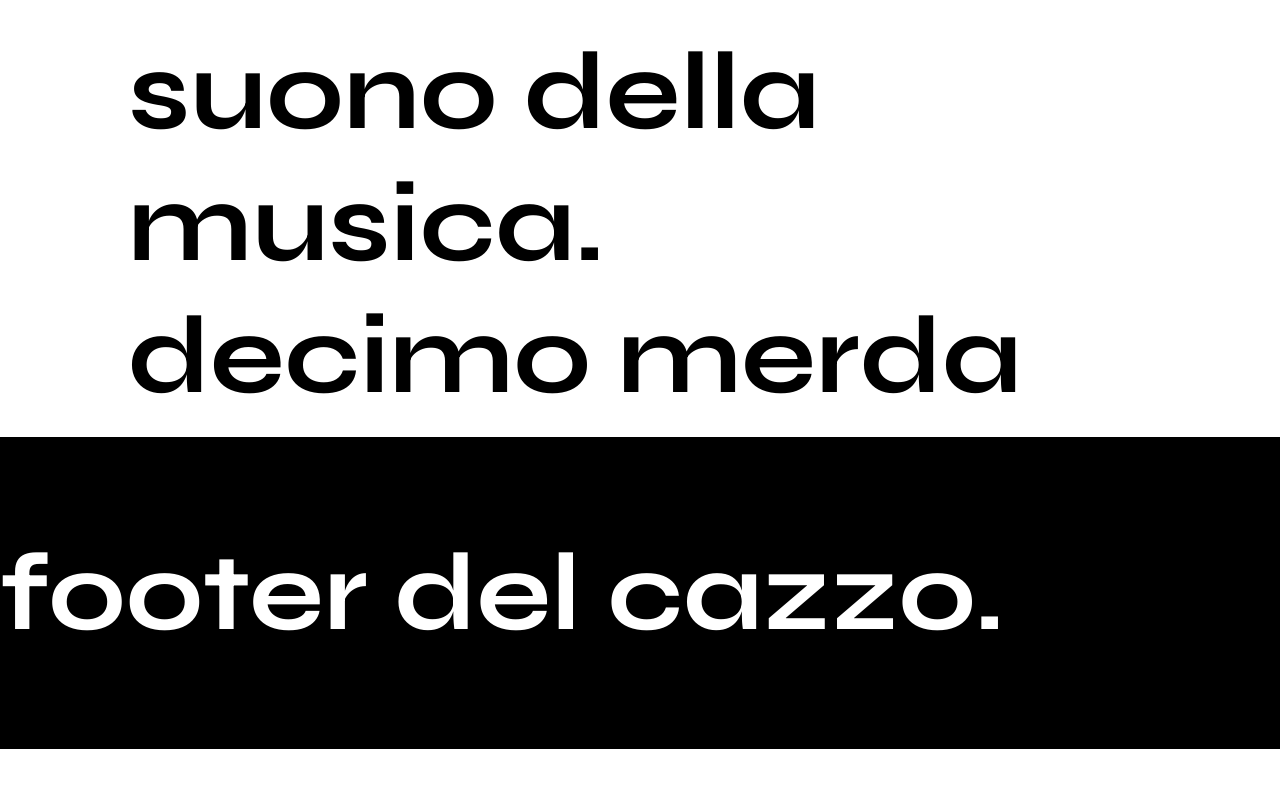
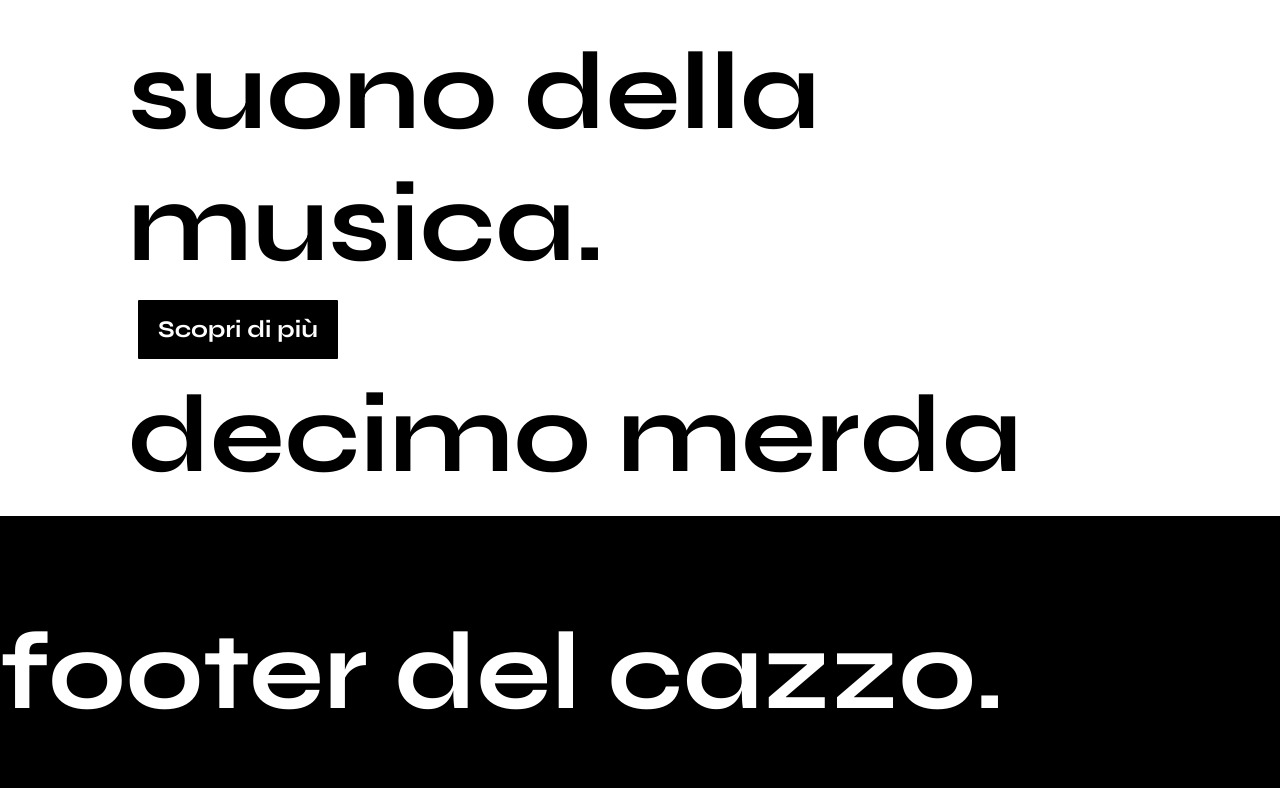
Before and after one commit to Ascariis/Bidda, a plain HTML site: page index.html in a window 1280 px wide. Shown: the part 2316-3104 px from the top of the page. Before the commit the page ends 3065 px from the top, so only its background shows below. Drawn offline with nearby package versions, Linux system fonts and the light colour scheme; a script that the page names is missing.

Commit message:
New Button

```diff
--- a/index.html
+++ b/index.html
@@ -21,8 +21,8 @@
       <li class="links" title="Altre Bidde">
         <a href="bidde.html">Altre Bidde</a>
       </li>
-      <!-- <i class="fa-solid fa-moon" title="Dark Theme"></i> -->
     </nav>
+<!--    <a><i class="fa-solid fa-circle-half-stroke"></i></a> TODO:Dark Theme Switch-->
   </header>
   <div class="sborra">
     <div class="decimese">
@@ -33,6 +33,7 @@
       Siamo come la zia figa che ti fa provare un sorso della sua margarita durante le cene di famiglia, ma invece di
       alcol, ti diamo il dolce suono della musica.
     </p>
+    <button class="culone" >Scopri di più</button>
     <p>decimo merda</p>
   </div>
   <!--coglione sborrato-->
@@ -40,7 +41,6 @@
   <!-- <img class="decimo" target="_blank" id="sborra" src="./img/decimo.jpg" /> -->
   <footer>
     <p class="piede">footer del cazzo.</p>
-    </li>
   </footer>
   <link rel="stylesheet"
     href="https://fonts.googleapis.com/css2?family=Material+Symbols+Outlined:opsz,wght,FILL,GRAD@48,700,0,200" />
--- a/styles.css
+++ b/styles.css
@@ -102,7 +102,7 @@ a {
 .links a:hover,
 i:hover {
   color: blue;
-  transition: cubic-bezier();
+  transition: 0.3s ease;
 }
 
 .decimese {
@@ -142,7 +142,33 @@ p {
   filter: var(--isDark);
 }
 
+.culone {
+  margin: 10px;
+  scale: 100%;
+  font-family: "Syne";
+  font-weight: 700;
+  background-color: var(--body-color);
+  color: var(--body-bg);
+  padding: 15px 20px;
+  stroke: none;
+  border: none;
+  font-size: 24px;
+  border-radius: 1px;
+}
 
+.culone:hover {
+  font-family: "Syne";
+  font-weight: 700;
+  background-color: var(--body-color);
+  border: none;
+  color: var(--body-bg);
+  padding: 15px 20px;
+  font-size: 24px;
+  /*filter: invert();*/
+  opacity: 80%;
+  transition: 0.3s ease;
+  cursor: pointer;
+}
 
 .albumCover a:hover {
   filter: grayscale();
```
